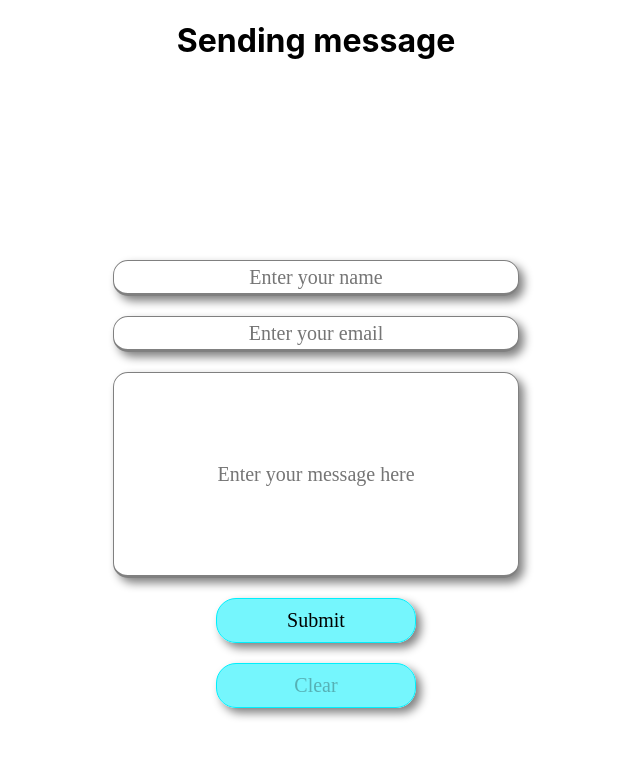
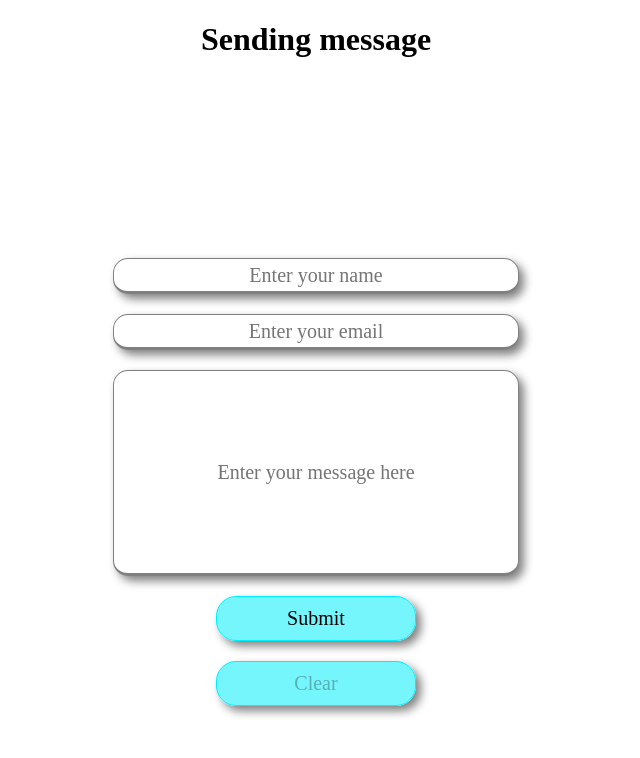
Before and after one commit to Dichik/web-laba-2, a React (Create React App) app: page / in a window 1280 px wide. Shown: the top 758 px of the page, without its empty margins (324-964 px from the left). Built offline with nearby package versions, Linux system fonts and the light colour scheme.

Commit message:
Some fixes and cleaning code

```diff
--- a/package.json
+++ b/package.json
@@ -8,9 +8,11 @@
     "@testing-library/user-event": "^12.1.10",
     "emailjs-com": "^3.2.0",
     "express-rate-limit": "^5.5.1",
+    "history": "^5.1.0",
     "react": "^17.0.2",
     "react-dom": "^17.0.2",
     "react-loader-spinner": "^4.0.0",
+    "react-router-dom": "^6.0.2",
     "react-scripts": "4.0.3",
     "styled-components": "^5.3.3",
     "web-vitals": "^1.0.1"
--- a/src/Mailer.js
+++ /dev/null
@@ -1,5 +0,0 @@
-import './App.css';
-import {useState} from "react";
-
-
-export default sendEmail();
--- a/src/Spinner.js
+++ b/src/Spinner.js
@@ -1,6 +1,6 @@
-import './App.css'
+import './global.css'
 import Loader from 'react-loader-spinner'
-import './App.css'
+import './global.css'
 import styled from 'styled-components';
 
 function Spinner() {
--- a/src/index.css
+++ /dev/null
@@ -1,13 +0,0 @@
-body {
-  margin: 0;
-  font-family: -apple-system, BlinkMacSystemFont, 'Segoe UI', 'Roboto', 'Oxygen',
-    'Ubuntu', 'Cantarell', 'Fira Sans', 'Droid Sans', 'Helvetica Neue',
-    sans-serif;
-  -webkit-font-smoothing: antialiased;
-  -moz-osx-font-smoothing: grayscale;
-}
-
-code {
-  font-family: source-code-pro, Menlo, Monaco, Consolas, 'Courier New',
-    monospace;
-}
--- a/src/index.js
+++ b/src/index.js
@@ -1,6 +1,5 @@
 import React from 'react';
 import ReactDOM from 'react-dom';
-import './index.css';
 import App from './App';
 
 ReactDOM.render(
```
Also changed, not shown: src/App.js (+6 -9 lines), src/global.css (renamed from src/App.css), 1 other file (tests, documents, lock files or other folders).
